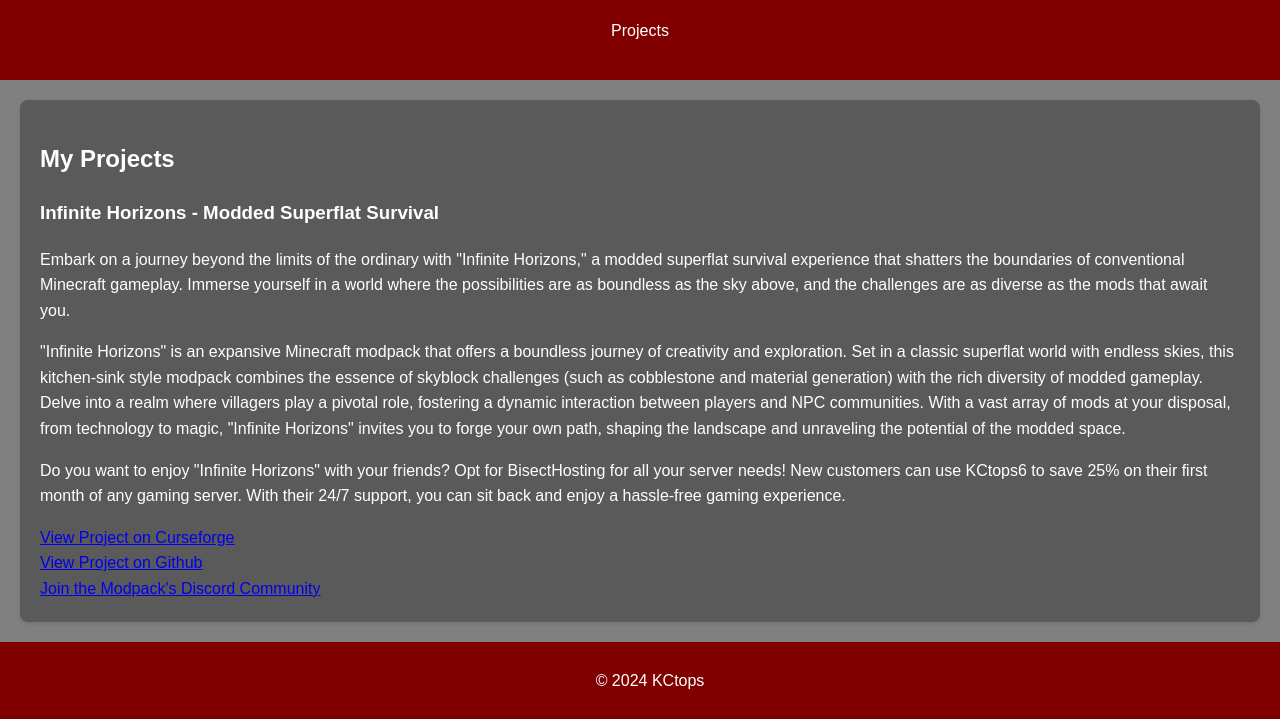
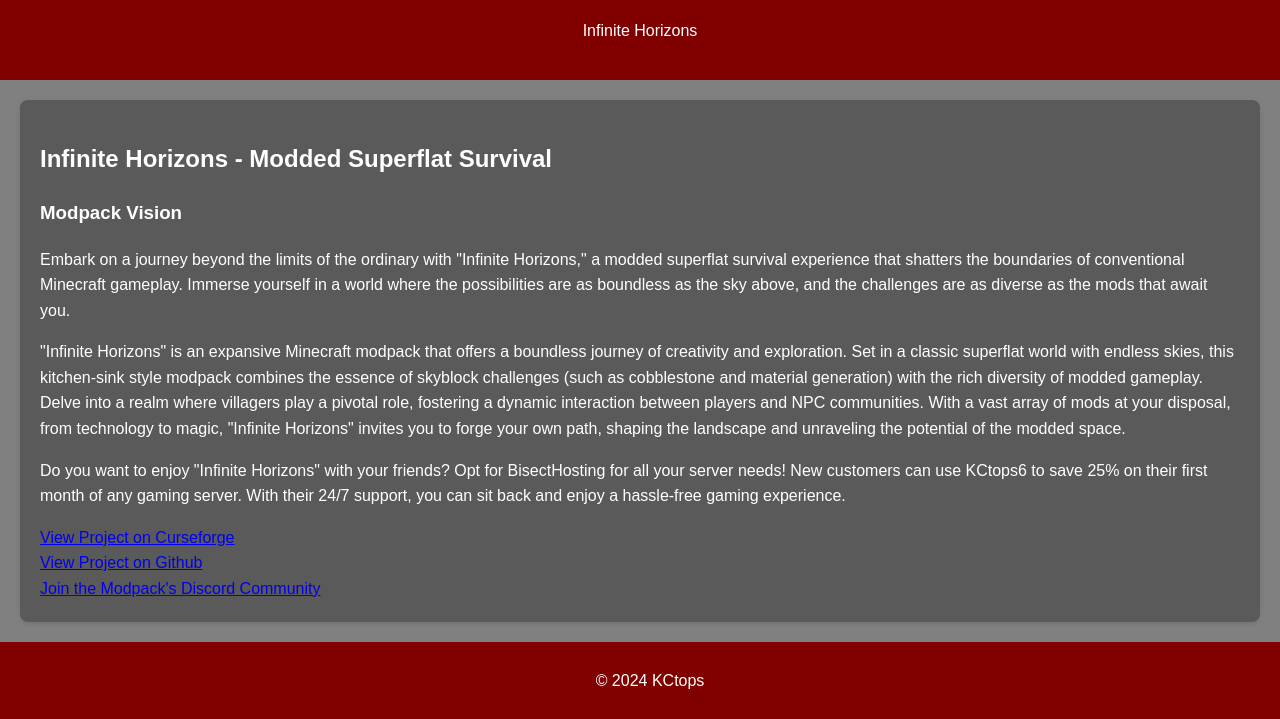
Before and after one commit to KCtops100/KCtops100.github.io, a plain HTML site: page projects.html in a window 1280 px wide. Shown: the part 96-815 px from the top of the page. Drawn offline with Linux system fonts and the light colour scheme.

Commit message:
Update projects.html

```diff
--- a/projects.html
+++ b/projects.html
@@ -4,21 +4,21 @@
     <meta charset="UTF-8">
     <meta name="viewport" content="width=device-width, initial-scale=1.0">
     <link rel="stylesheet" href="styles.css">
-    <title>Projects</title>
+    <title>Infinite Horizons - Modded Superflat Survival</title>
 </head>
 <body>
     <header>
         <h1>KCtops</h1>
         <nav>
             <ul>
-                <li><a href="projects.html">Projects</a></li>
+                <li><a href="projects.html">Infinite Horizons</a></li>
             </ul>
         </nav>
     </header>
     <section>
-        <h2>My Projects</h2>
+        <h2>Infinite Horizons - Modded Superflat Survival</h2>
         <div class="project">
-            <h3>Infinite Horizons - Modded Superflat Survival</h3>
+            <h3>Modpack Vision</h3>
             <p>Embark on a journey beyond the limits of the ordinary with "Infinite Horizons," a modded superflat survival experience that shatters the boundaries of conventional Minecraft gameplay. Immerse yourself in a world where the possibilities are as boundless as the sky above, and the challenges are as diverse as the mods that await you.</p>
             <p>"Infinite Horizons" is an expansive Minecraft modpack that offers a boundless journey of creativity and exploration. Set in a classic superflat world with endless skies, this kitchen-sink style modpack combines the essence of skyblock challenges (such as cobblestone and material generation) with the rich diversity of modded gameplay. Delve into a realm where villagers play a pivotal role, fostering a dynamic interaction between players and NPC communities. With a vast array of mods at your disposal, from technology to magic, "Infinite Horizons" invites you to forge your own path, shaping the landscape and unraveling the potential of the modded space.
             <p>Do you want to enjoy "Infinite Horizons" with your friends? Opt for BisectHosting for all your server needs! New customers can use KCtops6 to save 25% on their first month of any gaming server. With their 24/7 support, you can sit back and enjoy a hassle-free gaming experience.</p>
```
